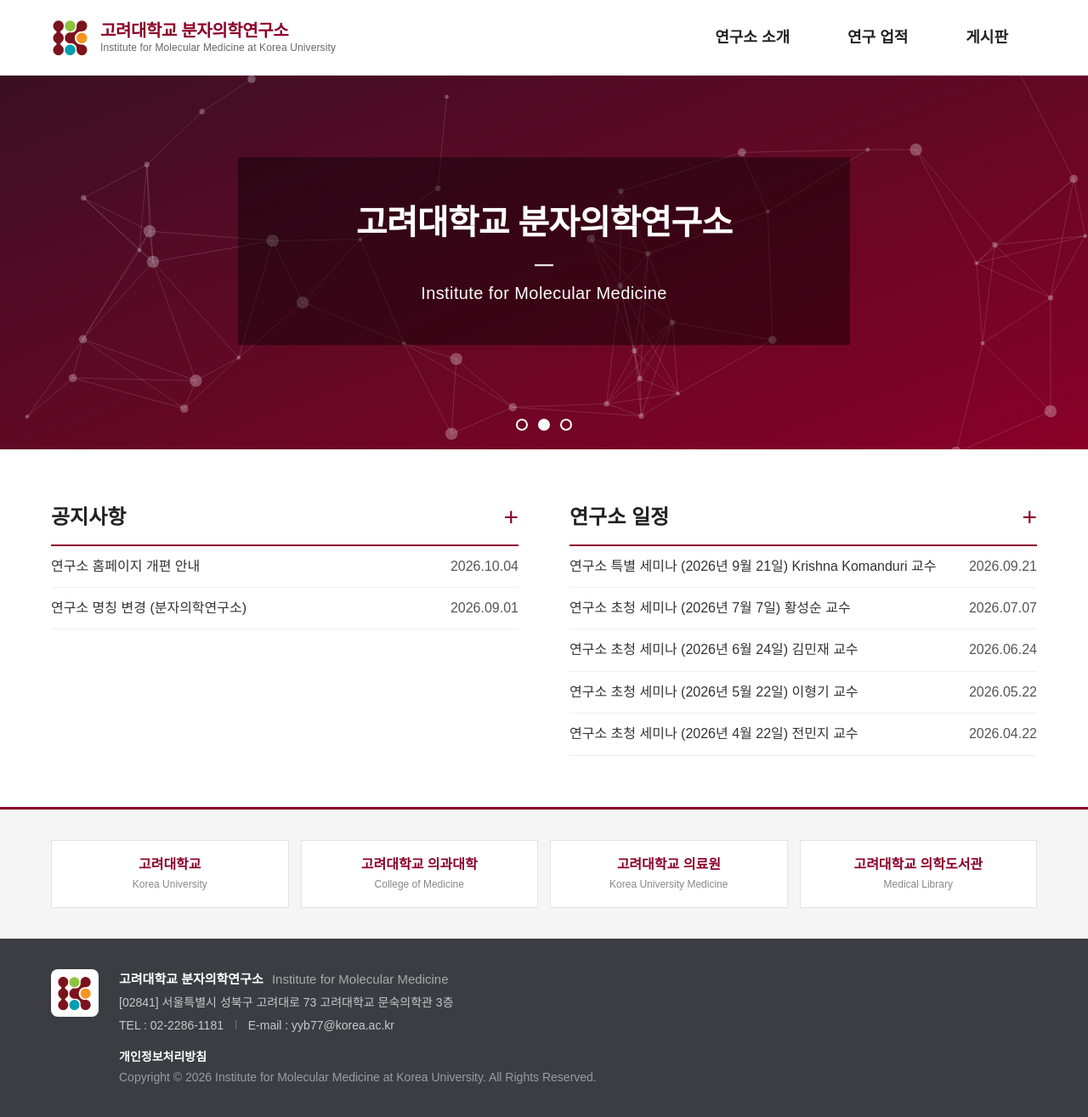
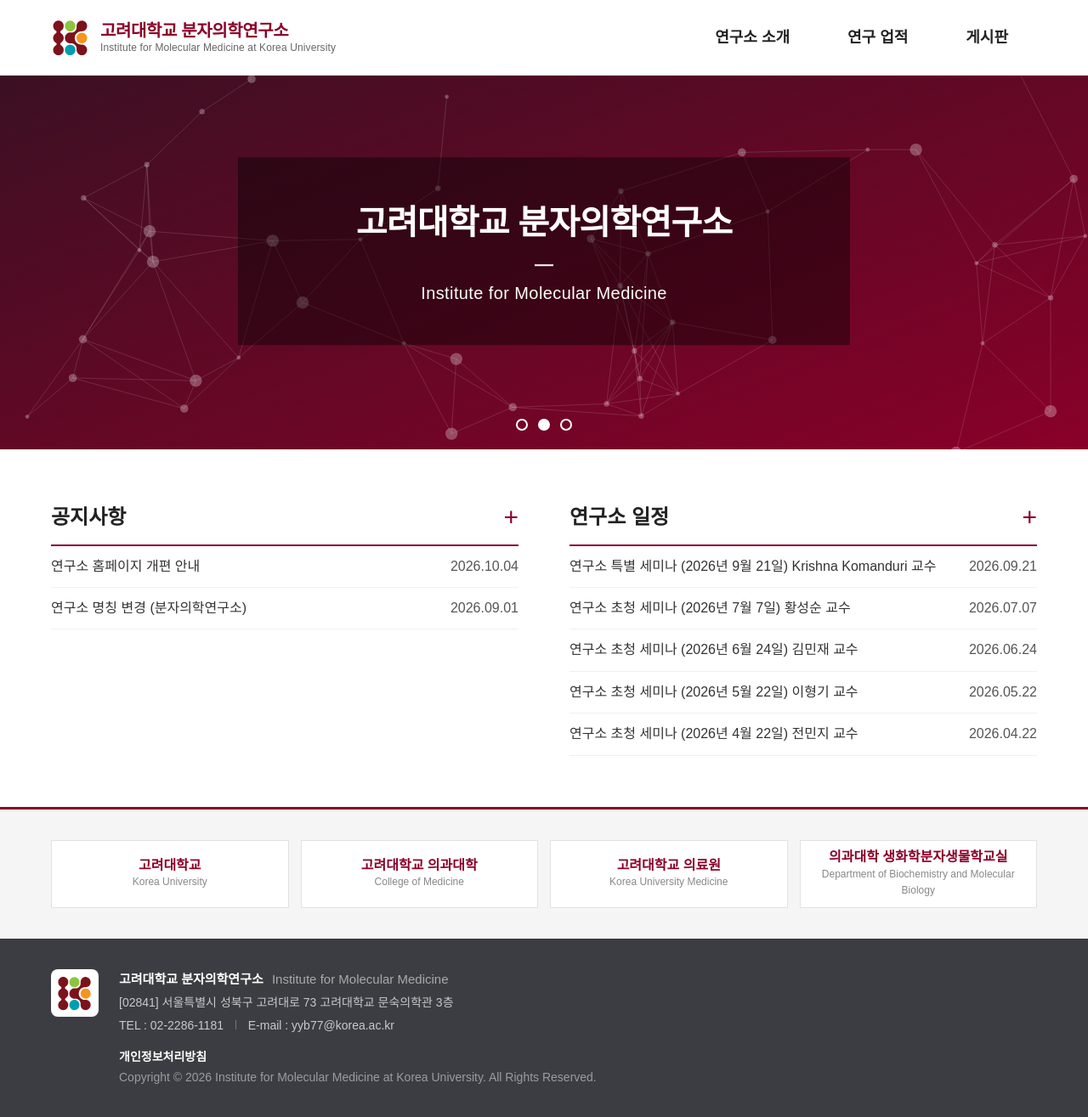
Before and after one commit to Institute-for-Molecular-Medicine/Institute-for-Molecular-Medicine.github.io, a Jekyll site: the page built from index.html, in a window 1280 px wide and 1324 px high. Shown: the top 1315 px of the window at 85% size. Built offline with Jekyll 4.4.1, drawn with Linux system fonts in a browser that asks for light colours; some web fonts are replaced.

Commit message:
하단 링크: 의학도서관을 생화학분자생물학교실로 교체

```diff
--- a/_data/quicklinks.yml
+++ b/_data/quicklinks.yml
@@ -1,4 +1,4 @@
 - { title: 고려대학교, sub: Korea University, url: "https://www.korea.ac.kr" }
 - { title: 고려대학교 의과대학, sub: College of Medicine, url: "https://medicine.korea.ac.kr" }
 - { title: 고려대학교 의료원, sub: Korea University Medicine, url: "https://kumc.or.kr" }
-- { title: 고려대학교 의학도서관, sub: Medical Library, url: "https://medlib.korea.ac.kr" }
+- { title: 의과대학 생화학분자생물학교실, sub: Department of Biochemistry and Molecular Biology, url: "https://medicine.korea.ac.kr/kr/about/basic/class/view.do?sn=7" }
--- a/assets/css/style.css
+++ b/assets/css/style.css
@@ -343,3 +343,5 @@
 .field h4{font-size:20px}
 .person{min-height:76px;padding:14px 16px}
 .person em{line-height:1.45}
+.links strong{word-break:keep-all;line-height:1.35}
+.links a{padding:0 10px}
```
